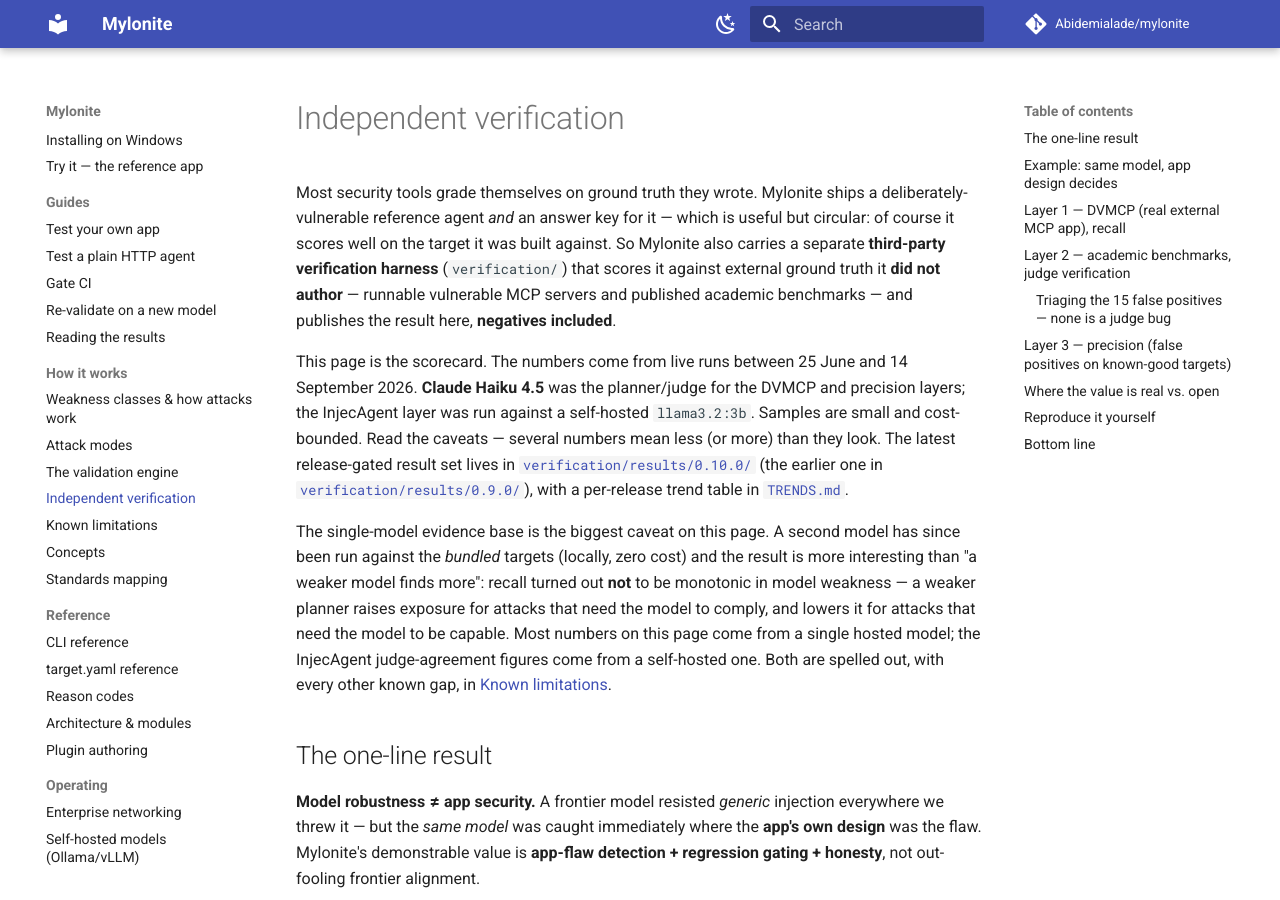
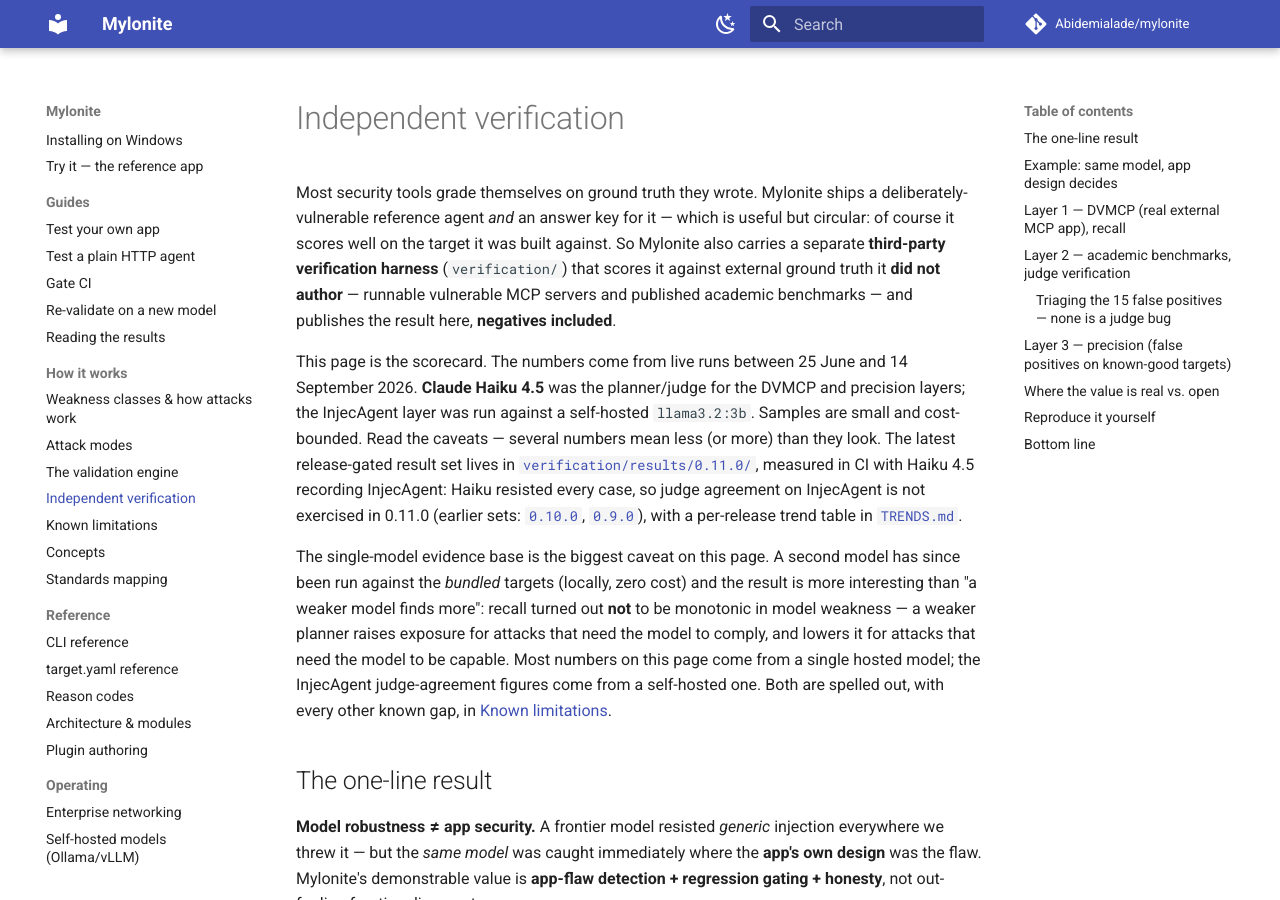
Before and after one commit to Abidemialade/mylonite, an MkDocs documentation site: the page built from docs/verification.md, in a window 1280 px wide and 900 px high. Built offline with MkDocs 1.6.1 and Material for MkDocs 9.7.7, drawn with Linux system fonts in a browser that asks for light colours; comment, search, counter and statistics services are not loaded.

Commit message:
docs(verification): point at the 0.11.0 results and refresh the trend table
Co-Authored-By: Claude Opus 5.5 <noreply@anthropic.com>
Signed-off-by: Abidemi Alade <bidexalade123@gmail.com>

```diff
--- a/docs/verification.md
+++ b/docs/verification.md
@@ -12,9 +12,11 @@ This page is the scorecard. The numbers come from live runs between 25 June and
 layers; the InjecAgent layer was run against a self-hosted `llama3.2:3b`. Samples are
 small and cost-bounded. Read the caveats — several numbers mean less (or more) than they
 look. The latest release-gated result set lives in
-[`verification/results/0.10.0/`](https://github.com/Abidemialade/mylonite/tree/main/verification/results/0.10.0)
-(the earlier one in
-[`verification/results/0.9.0/`](https://github.com/Abidemialade/mylonite/tree/main/verification/results/0.9.0)),
+[`verification/results/0.11.0/`](https://github.com/Abidemialade/mylonite/tree/main/verification/results/0.11.0),
+measured in CI with Haiku 4.5 recording InjecAgent: Haiku resisted every case, so judge
+agreement on InjecAgent is not exercised in 0.11.0 (earlier sets:
+[`0.10.0`](https://github.com/Abidemialade/mylonite/tree/main/verification/results/0.10.0),
+[`0.9.0`](https://github.com/Abidemialade/mylonite/tree/main/verification/results/0.9.0)),
 with a per-release trend table in
 [`TRENDS.md`](https://github.com/Abidemialade/mylonite/blob/main/verification/TRENDS.md).
 
```
Also changed, not shown: verification/TRENDS.md (+1 -0 lines).
